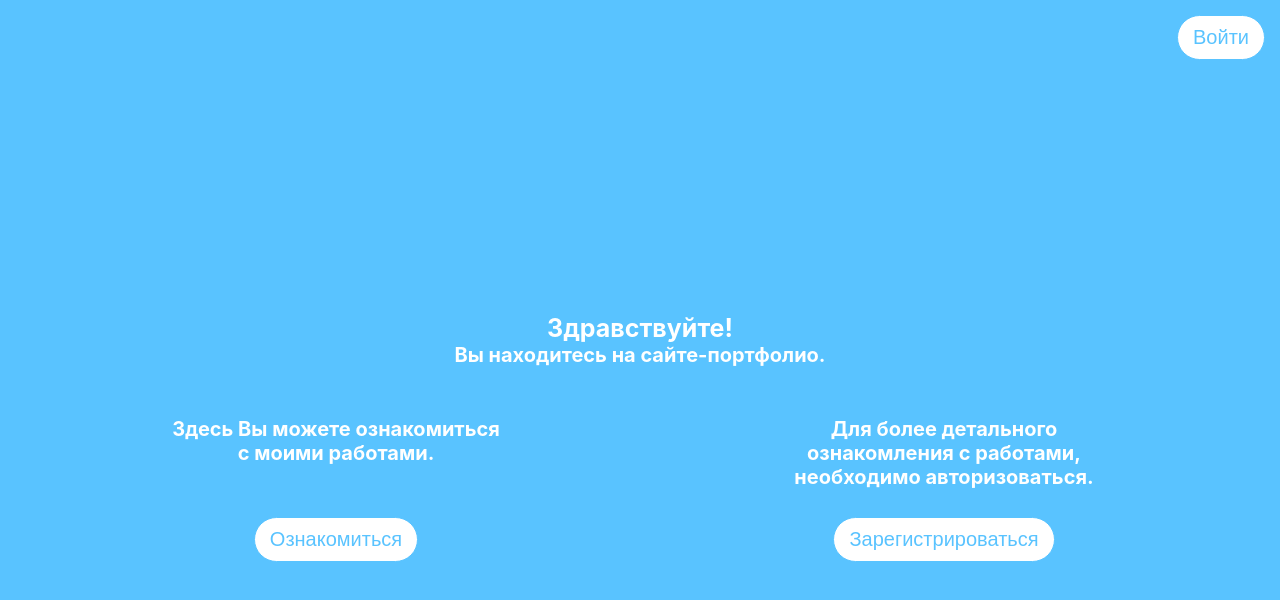
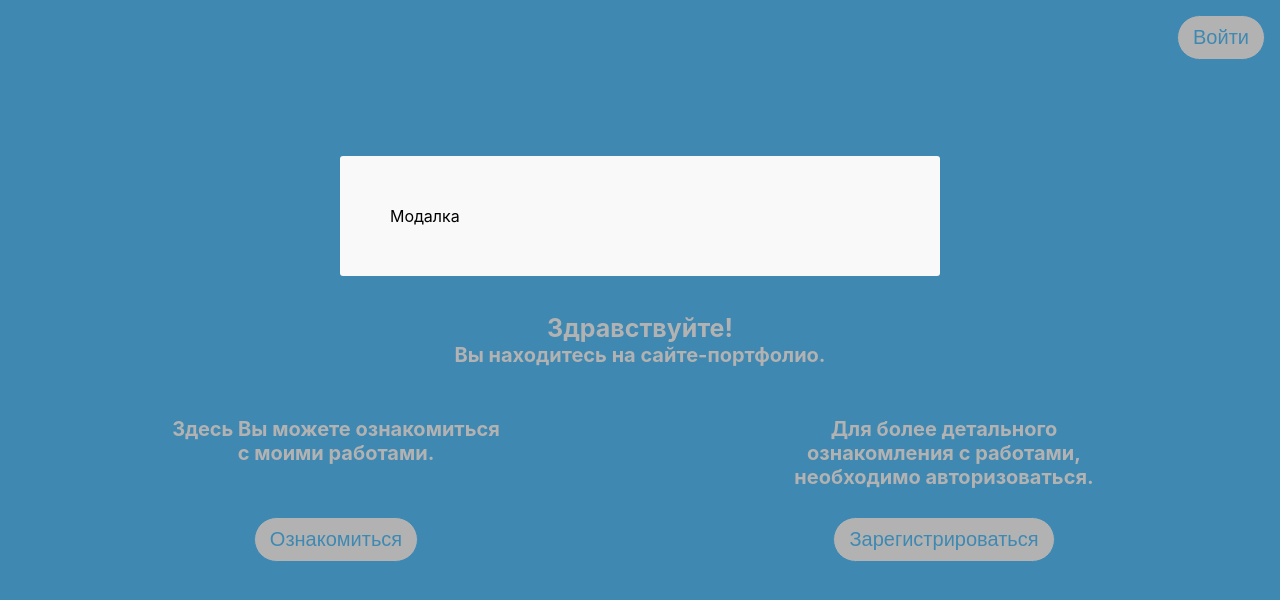
Before and after one commit to pilotvitalik/portfolio-vitaliy, a React app: page / in a window 1280 px wide. Shown: the top 600 px of the page. Built offline with nearby package versions, Linux system fonts and the light colour scheme.

Commit message:
- added prefixes for CSS - created view - modal window

```diff
--- a/src/App.module.css
+++ b/src/App.module.css
@@ -1,5 +1,10 @@
 .App{
+    display: -webkit-box;
+    display: -ms-flexbox;
     display: flex;
+    -webkit-box-orient: vertical;
+    -webkit-box-direction: normal;
+    -ms-flex-direction: column;
     flex-direction: column;
     position: relative;
     width: 100%;
--- a/src/views/Main/Main.js
+++ b/src/views/Main/Main.js
@@ -1,5 +1,6 @@
 import React from 'react';
 import Button from 'components/Button/Button';
+import Modal from '../Modal/Modal';
 import TypeIntroduction from './TypeIntroduction/TypeIntroduction';
 import {useSelector} from 'react-redux';
 
@@ -23,6 +24,7 @@ function Main(){
                 </div>
                 {listAuth}
             </main>
+            <Modal/>
         </div>
     )
 }
--- a/src/views/Main/Main.module.css
+++ b/src/views/Main/Main.module.css
@@ -1,6 +1,12 @@
 .main{
+    display: -webkit-box;
+    display: -ms-flexbox;
     display: flex;
+    -webkit-box-orient: vertical;
+    -webkit-box-direction: normal;
+    -ms-flex-direction: column;
     flex-direction: column;
+    -ms-flex-pack: distribute;
     justify-content: space-around;
     position: relative;
     width: 100%;
@@ -9,9 +15,17 @@
     background: rgb(89,195,255);
 }
 header{
+    display: -webkit-box;
+    display: -ms-flexbox;
     display: flex;
+    -webkit-box-orient: horizontal;
+    -webkit-box-direction: normal;
+    -ms-flex-direction: row;
     flex-direction: row;
+    -ms-flex-wrap: nowrap;
     flex-wrap: nowrap;
+    -webkit-box-pack: center;
+    -ms-flex-pack: center;
     justify-content: center;
     position: relative;
     width: auto;
@@ -22,7 +36,12 @@ header{
 }
 main,
 .greeting{
+    display: -webkit-box;
+    display: -ms-flexbox;
     display: flex;
+    -webkit-box-orient: vertical;
+    -webkit-box-direction: normal;
+    -ms-flex-direction: column;
     flex-direction: column;
     position: relative;
     width: auto;
@@ -55,8 +74,14 @@ main>div,
 }
 @media (min-width: 768px){
     main{
+        -webkit-box-orient: horizontal;
+        -webkit-box-direction: normal;
+        -ms-flex-direction: row;
         flex-direction: row;
+        -ms-flex-wrap: wrap;
         flex-wrap: wrap;
+        -webkit-box-pack: justify;
+        -ms-flex-pack: justify;
         justify-content: space-between;
     }
     .greeting{
@@ -68,6 +93,7 @@ main>div,
 }
 @media (min-width: 992px){
     main{
+        -ms-flex-pack: distribute;
         justify-content: space-around;
         margin-top: auto;
         margin-bottom: auto;
--- a/src/views/Main/TypeIntroduction/TypeIntroduction.module.css
+++ b/src/views/Main/TypeIntroduction/TypeIntroduction.module.css
@@ -1,7 +1,16 @@
 .type{
+    display: -webkit-box;
+    display: -ms-flexbox;
     display: flex;
+    -webkit-box-orient: vertical;
+    -webkit-box-direction: normal;
+    -ms-flex-direction: column;
     flex-direction: column;
+    -webkit-box-pack: justify;
+    -ms-flex-pack: justify;
     justify-content: space-between;
+    -webkit-box-align: center;
+    -ms-flex-align: center;
     align-items: center;
     position: relative;
     width: 100%;
--- /dev/null
+++ b/src/views/Modal/Modal.js
@@ -0,0 +1,15 @@
+import React from 'react';
+import Button from 'components/Button/Button';
+import styles from './Modal.module.css';
+
+function Modal(){
+    return (
+        <div className={styles.modal}>
+            <div className={styles.modal__content}>
+                <p>Модалка</p>
+            </div>
+        </div>
+    )
+}
+
+export default Modal;
--- /dev/null
+++ b/src/views/Modal/Modal.module.css
@@ -0,0 +1,33 @@
+.modal{
+    display: -webkit-box;
+    display: -ms-flexbox;
+    display: flex;
+    -webkit-box-pack: center;
+    -ms-flex-pack: center;
+    justify-content: center;
+    -webkit-box-align: start;
+    -ms-flex-align: start;
+    align-items: flex-start;
+    position: fixed;
+    top: 0;
+    right: 0;
+    bottom: 0;
+    left: 0;
+    padding: 0;
+    background: rgba(0, 0, 0, 0.3);
+    overflow-y: auto;
+    z-index: 1000;
+}
+
+.modal__content {
+    width: 100%;
+    max-width: 500px;
+    padding: 50px;
+    background: #f9f9f9;
+    border-radius: 3px;
+    position: relative;
+    top: 30%;
+    -webkit-transform: translateY(-70%);
+    -ms-transform: translateY(-70%);
+    transform: translateY(-70%);
+}
```
